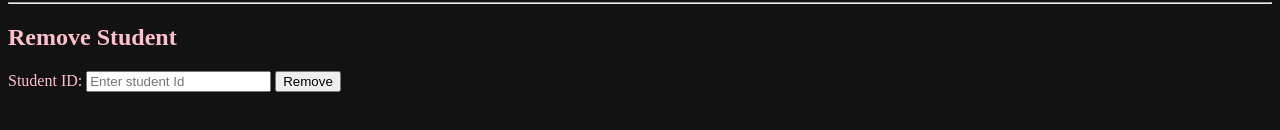
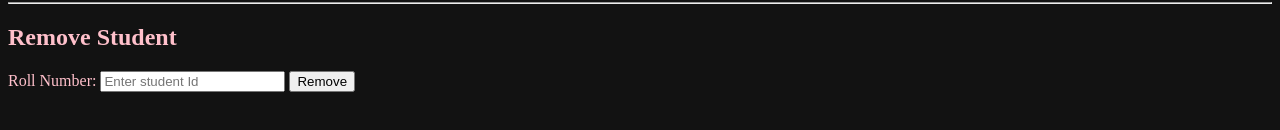
Before and after one commit to giingerr01/mark-registry-web, a plain HTML site: page frontend/index.html in a window 1280 px wide. Shown: the part 408-538 px from the top of the page. Drawn offline with Linux system fonts and the light colour scheme.

Commit message:
refactor(typo): replace id with proper roll number namng convenito

```diff
--- a/frontend/index.html
+++ b/frontend/index.html
@@ -47,7 +47,7 @@
 
   <!-- remove students -->
   <h2>Remove Student</h2>
-  <label for="delete_student-id">Student ID:</label>
+  <label for="delete_student-id">Roll Number:</label>
   <input id="delete_student-id" placeholder="Enter student Id" />
   <button onclick="delete_student()">Remove</button>
 
```
